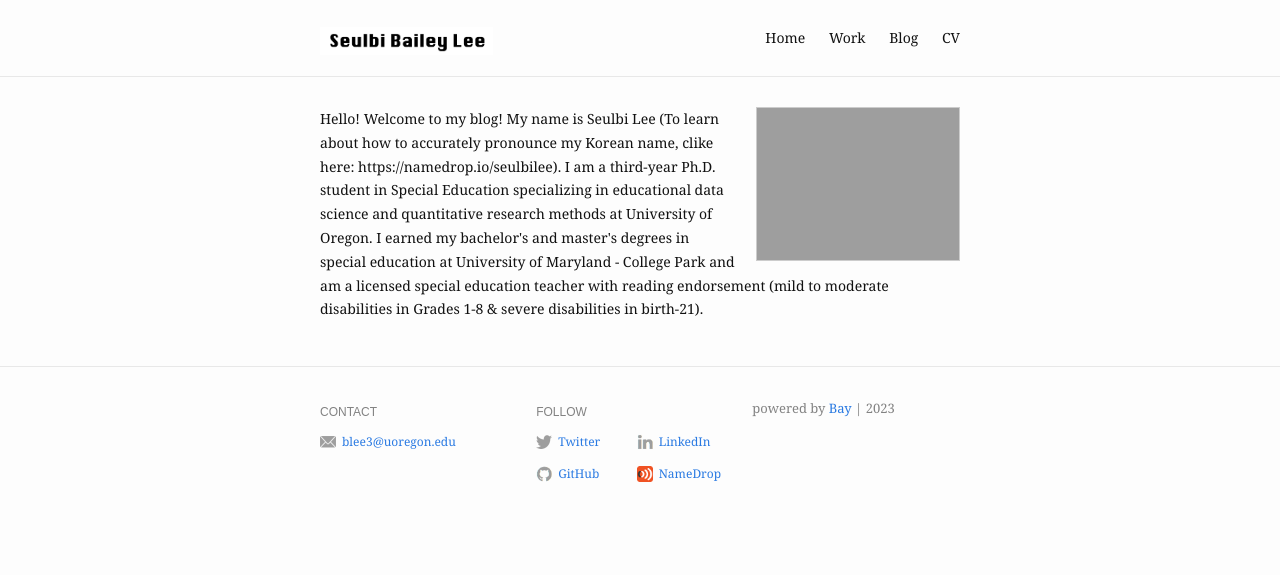
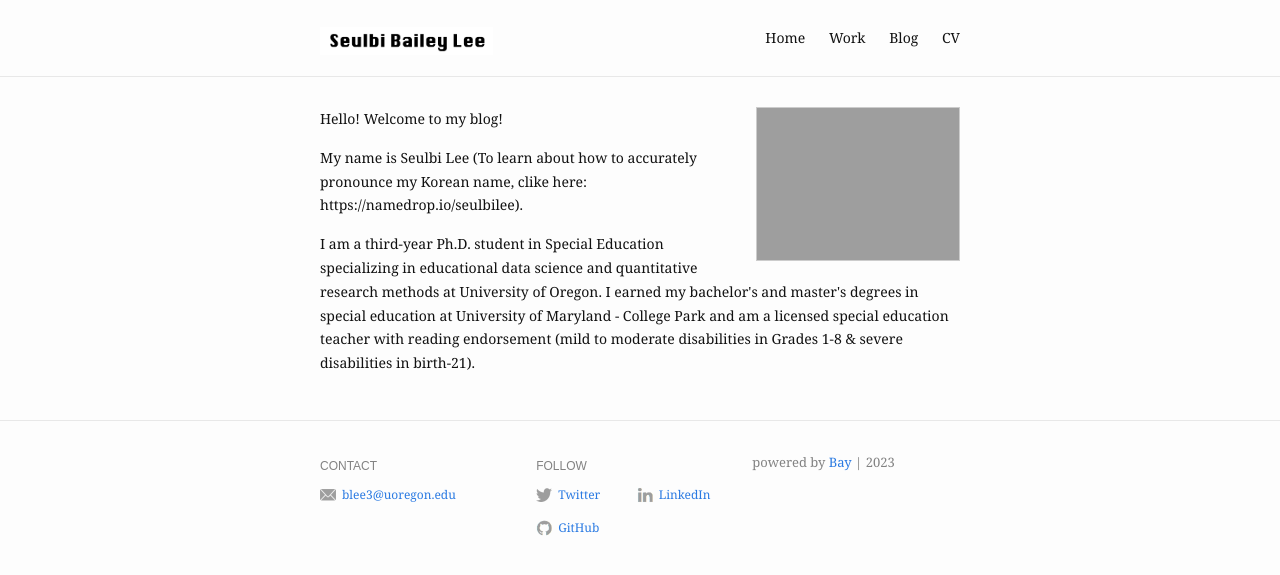
Before and after one commit to seul-b/seul-b.github.io, a Jekyll site: the page built from index.md, in a window 1280 px wide. Shown: the top 575 px of the page. Built offline with Jekyll 4.4.1, drawn with Linux system fonts in a browser that asks for light colours.

Commit message:
update CV link

```diff
--- a/_config.yml
+++ b/_config.yml
@@ -16,7 +16,7 @@
     - name: Work
     - name: Blog
     - name: CV
-      href: data/CV_SBL.pdf
+      link: https://drive.google.com/file/d/15kQmnynekPEi68SzSoDJu4yS1v7b1YLG/view?usp=drive_link
 
 footer:
   show_powered_by: true
@@ -32,8 +32,6 @@
       link: http://linkedin.com/in/seulbi-bailey-lee
     - name: GitHub
       link: http://github.com/seul-b
-    - name: NameDrop
-      link: https://namedrop.io/seulbilee
 
 
 # Build settings
--- a/index.md
+++ b/index.md
@@ -7,7 +7,10 @@
 
 <p>
   Hello! Welcome to my blog!
-My name is Seulbi Lee (To learn about how to accurately pronounce my Korean name, clike here: https://namedrop.io/seulbilee).
-
+</p>
+<p>
+  My name is Seulbi Lee (To learn about how to accurately pronounce my Korean name, clike here: https://namedrop.io/seulbilee).
+</p>
+<p>
   I am a third-year Ph.D. student in Special Education specializing in educational data science and quantitative research methods at University of Oregon. I earned my bachelor's and master's degrees in special education at University of Maryland - College Park and am a licensed special education teacher with reading endorsement (mild to moderate disabilities in Grades 1-8 & severe disabilities in birth-21).
 </p>
```
